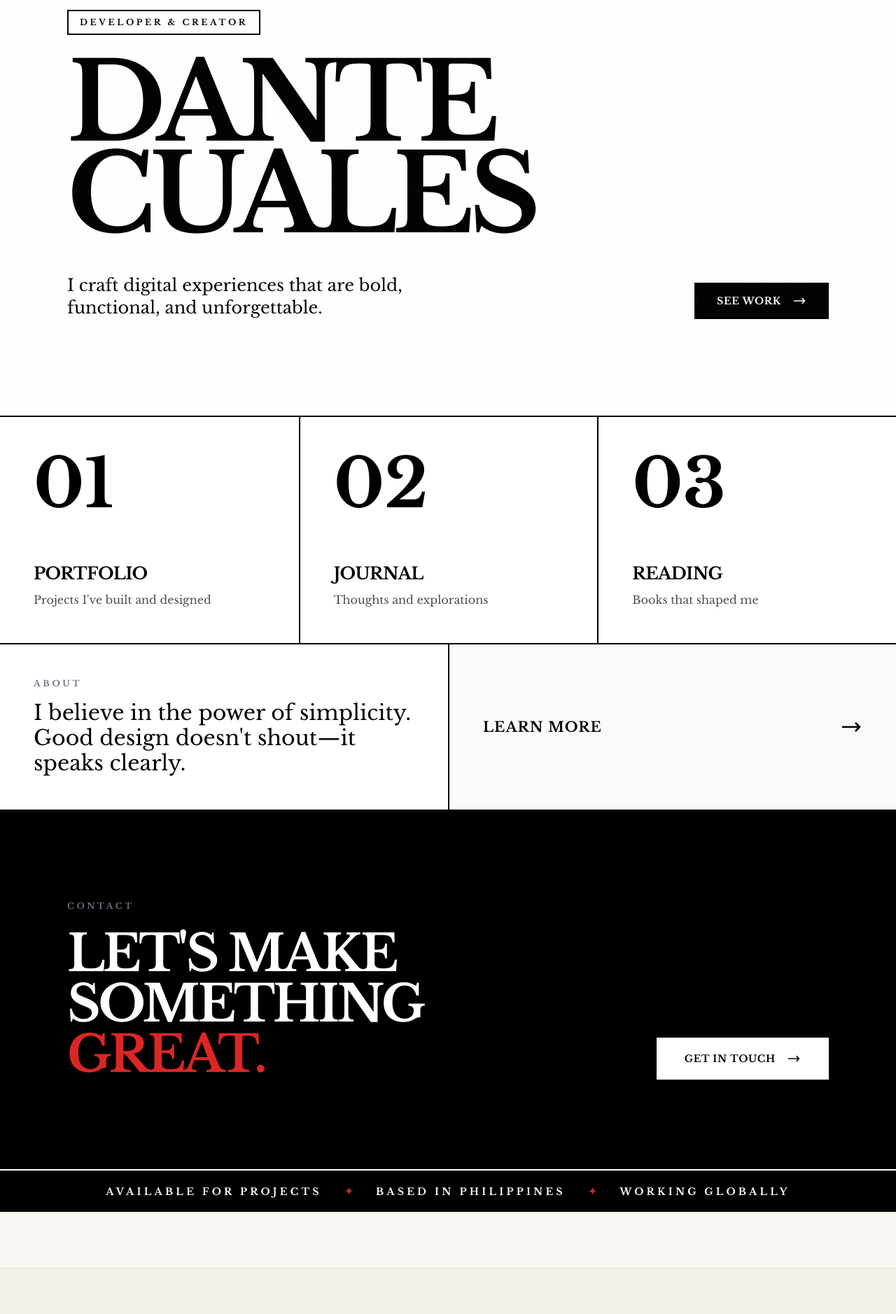
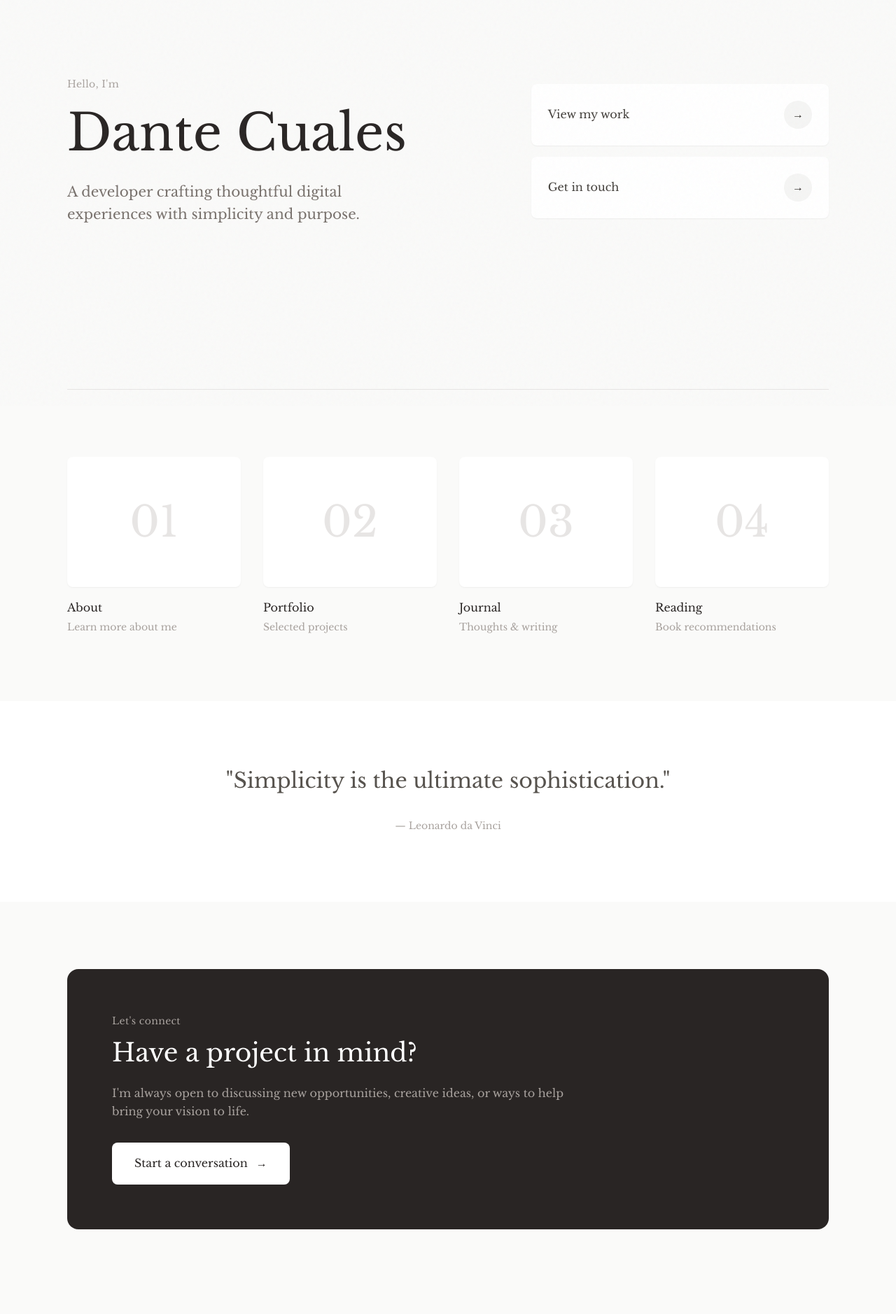
Before and after one commit to danteocualesjr/personal-website2, a Next.js app: page / in a window 1280 px wide. Shown: the part 220-2098 px from the top of the page at 70% size. Built offline with nearby package versions, Linux system fonts and the light colour scheme; a web font is replaced by a local one.

Commit message:
trying a different ui

```diff
--- a/app/page.tsx
+++ b/app/page.tsx
@@ -2,136 +2,137 @@ import Link from 'next/link'
 
 export default function Home() {
   return (
-    <div className="min-h-screen bg-white text-black">
-      {/* Hero - Full Impact */}
-      <section className="min-h-[90vh] flex flex-col justify-center px-6 md:px-12 lg:px-24 border-b-2 border-black">
-        <div className="max-w-[1400px] mx-auto w-full">
-          <div className="mb-8">
-            <span className="inline-block px-4 py-2 border-2 border-black text-xs font-bold tracking-[0.3em] uppercase">
-              Developer & Creator
-            </span>
+    <div className="min-h-screen bg-stone-50">
+      {/* Hero */}
+      <section className="min-h-[85vh] flex items-center">
+        <div className="w-full max-w-6xl mx-auto px-8">
+          <div className="grid lg:grid-cols-12 gap-12 items-center">
+            <div className="lg:col-span-7">
+              <p className="text-stone-400 text-sm mb-6 tracking-wide">
+                Hello, I'm
+              </p>
+              <h1 className="text-5xl sm:text-6xl lg:text-7xl font-light text-stone-800 leading-tight mb-8">
+                Dante Cuales
+              </h1>
+              <p className="text-xl text-stone-500 leading-relaxed max-w-md">
+                A developer crafting thoughtful digital experiences with simplicity and purpose.
+              </p>
             </div>
-          <h1 className="text-[15vw] md:text-[12vw] font-black leading-[0.85] tracking-tighter uppercase">
-            Dante
-            <br />
-            Cuales
-          </h1>
-          <div className="mt-12 flex flex-col md:flex-row md:items-end justify-between gap-8">
-            <p className="text-xl md:text-2xl max-w-lg leading-relaxed font-light">
-              I craft digital experiences that are bold, functional, and unforgettable.
-            </p>
-            <div className="flex gap-4">
+            <div className="lg:col-span-5 flex flex-col gap-4">
               <Link
                 href="/portfolio"
-                className="group flex items-center gap-4 px-8 py-4 bg-black text-white font-bold uppercase tracking-wider text-sm hover:bg-red-600 transition-colors"
+                className="group flex items-center justify-between p-6 bg-white rounded-lg shadow-sm hover:shadow-md transition-shadow"
               >
-                See Work
-                <svg className="w-5 h-5 group-hover:translate-x-1 transition-transform" fill="none" stroke="currentColor" strokeWidth={2} viewBox="0 0 24 24">
-                  <path strokeLinecap="round" strokeLinejoin="round" d="M17 8l4 4m0 0l-4 4m4-4H3" />
-                </svg>
+                <span className="text-stone-700">View my work</span>
+                <span className="w-10 h-10 rounded-full bg-stone-100 flex items-center justify-center group-hover:bg-stone-800 group-hover:text-white transition-colors">
+                  →
+                </span>
+              </Link>
+              <Link
+                href="/contact"
+                className="group flex items-center justify-between p-6 bg-white rounded-lg shadow-sm hover:shadow-md transition-shadow"
+              >
+                <span className="text-stone-700">Get in touch</span>
+                <span className="w-10 h-10 rounded-full bg-stone-100 flex items-center justify-center group-hover:bg-stone-800 group-hover:text-white transition-colors">
+                  →
+                </span>
               </Link>
             </div>
           </div>
         </div>
       </section>
 
-      {/* Work Preview */}
-      <section className="border-b-2 border-black">
-        <div className="grid md:grid-cols-3 divide-y-2 md:divide-y-0 md:divide-x-2 divide-black">
-          <Link href="/portfolio" className="group p-8 md:p-12 hover:bg-black hover:text-white transition-colors duration-300">
-            <div className="flex justify-between items-start mb-16">
-              <span className="text-7xl md:text-8xl font-black">01</span>
-              <svg className="w-8 h-8 opacity-0 group-hover:opacity-100 transition-opacity" fill="none" stroke="currentColor" strokeWidth={2} viewBox="0 0 24 24">
-                <path strokeLinecap="round" strokeLinejoin="round" d="M7 17L17 7M17 7H7M17 7V17" />
-              </svg>
+      {/* Divider */}
+      <div className="max-w-6xl mx-auto px-8">
+        <div className="h-px bg-stone-200" />
       </div>
-            <h2 className="text-2xl font-bold uppercase tracking-tight mb-2">Portfolio</h2>
-            <p className="font-light opacity-70">Projects I've built and designed</p>
+
+      {/* Links */}
+      <section className="py-24">
+        <div className="max-w-6xl mx-auto px-8">
+          <div className="grid sm:grid-cols-2 lg:grid-cols-4 gap-8">
+            <Link href="/about" className="group">
+              <div className="aspect-[4/3] bg-white rounded-lg shadow-sm mb-4 flex items-center justify-center group-hover:shadow-md transition-shadow overflow-hidden">
+                <span className="text-6xl text-stone-200 group-hover:scale-110 transition-transform">01</span>
+              </div>
+              <h3 className="text-stone-800 font-medium mb-1">About</h3>
+              <p className="text-stone-400 text-sm">Learn more about me</p>
             </Link>
 
-          <Link href="/blog" className="group p-8 md:p-12 hover:bg-black hover:text-white transition-colors duration-300">
-            <div className="flex justify-between items-start mb-16">
-              <span className="text-7xl md:text-8xl font-black">02</span>
-              <svg className="w-8 h-8 opacity-0 group-hover:opacity-100 transition-opacity" fill="none" stroke="currentColor" strokeWidth={2} viewBox="0 0 24 24">
-                <path strokeLinecap="round" strokeLinejoin="round" d="M7 17L17 7M17 7H7M17 7V17" />
-              </svg>
+            <Link href="/portfolio" className="group">
+              <div className="aspect-[4/3] bg-white rounded-lg shadow-sm mb-4 flex items-center justify-center group-hover:shadow-md transition-shadow overflow-hidden">
+                <span className="text-6xl text-stone-200 group-hover:scale-110 transition-transform">02</span>
               </div>
-            <h2 className="text-2xl font-bold uppercase tracking-tight mb-2">Journal</h2>
-            <p className="font-light opacity-70">Thoughts and explorations</p>
+              <h3 className="text-stone-800 font-medium mb-1">Portfolio</h3>
+              <p className="text-stone-400 text-sm">Selected projects</p>
             </Link>
 
-          <Link href="/books" className="group p-8 md:p-12 hover:bg-black hover:text-white transition-colors duration-300">
-            <div className="flex justify-between items-start mb-16">
-              <span className="text-7xl md:text-8xl font-black">03</span>
-              <svg className="w-8 h-8 opacity-0 group-hover:opacity-100 transition-opacity" fill="none" stroke="currentColor" strokeWidth={2} viewBox="0 0 24 24">
-                <path strokeLinecap="round" strokeLinejoin="round" d="M7 17L17 7M17 7H7M17 7V17" />
-              </svg>
+            <Link href="/blog" className="group">
+              <div className="aspect-[4/3] bg-white rounded-lg shadow-sm mb-4 flex items-center justify-center group-hover:shadow-md transition-shadow overflow-hidden">
+                <span className="text-6xl text-stone-200 group-hover:scale-110 transition-transform">03</span>
               </div>
-            <h2 className="text-2xl font-bold uppercase tracking-tight mb-2">Reading</h2>
-            <p className="font-light opacity-70">Books that shaped me</p>
+              <h3 className="text-stone-800 font-medium mb-1">Journal</h3>
+              <p className="text-stone-400 text-sm">Thoughts & writing</p>
             </Link>
+
+            <Link href="/books" className="group">
+              <div className="aspect-[4/3] bg-white rounded-lg shadow-sm mb-4 flex items-center justify-center group-hover:shadow-md transition-shadow overflow-hidden">
+                <span className="text-6xl text-stone-200 group-hover:scale-110 transition-transform">04</span>
               </div>
-      </section>
-
-      {/* About Strip */}
-      <section className="border-b-2 border-black">
-        <Link href="/about" className="group block">
-          <div className="grid md:grid-cols-2 divide-y-2 md:divide-y-0 md:divide-x-2 divide-black">
-            <div className="p-8 md:p-12 flex items-center">
-              <div>
-                <span className="text-xs font-bold tracking-[0.3em] uppercase text-gray-500 block mb-4">About</span>
-                <p className="text-2xl md:text-3xl font-light leading-relaxed">
-                  I believe in the power of simplicity. Good design doesn't shout—it speaks clearly.
-                </p>
-              </div>
-            </div>
-            <div className="p-8 md:p-12 bg-gray-50 group-hover:bg-red-600 group-hover:text-white transition-colors duration-300 flex items-center justify-between">
-              <span className="text-xl font-bold uppercase tracking-wider">Learn More</span>
-              <svg className="w-8 h-8 group-hover:translate-x-2 transition-transform" fill="none" stroke="currentColor" strokeWidth={2} viewBox="0 0 24 24">
-                <path strokeLinecap="round" strokeLinejoin="round" d="M17 8l4 4m0 0l-4 4m4-4H3" />
-              </svg>
-            </div>
-          </div>
-        </Link>
-      </section>
-
-      {/* Contact CTA */}
-      <section className="bg-black text-white">
-        <div className="max-w-[1400px] mx-auto px-6 md:px-12 lg:px-24 py-24 md:py-32">
-          <div className="flex flex-col md:flex-row md:items-end justify-between gap-12">
-            <div>
-              <span className="text-xs font-bold tracking-[0.3em] uppercase text-gray-500 block mb-6">Contact</span>
-              <h2 className="text-5xl md:text-7xl font-black uppercase leading-[0.9] tracking-tighter">
-                Let's Make
-                <br />
-                Something
-                <br />
-                <span className="text-red-600">Great.</span>
-              </h2>
-            </div>
-            <Link
-              href="/contact"
-              className="group flex items-center gap-4 px-10 py-5 bg-white text-black font-bold uppercase tracking-wider text-sm hover:bg-red-600 hover:text-white transition-colors"
-            >
-              Get in Touch
-              <svg className="w-5 h-5 group-hover:translate-x-1 transition-transform" fill="none" stroke="currentColor" strokeWidth={2} viewBox="0 0 24 24">
-                <path strokeLinecap="round" strokeLinejoin="round" d="M17 8l4 4m0 0l-4 4m4-4H3" />
-              </svg>
+              <h3 className="text-stone-800 font-medium mb-1">Reading</h3>
+              <p className="text-stone-400 text-sm">Book recommendations</p>
             </Link>
           </div>
         </div>
       </section>
 
-      {/* Footer Strip */}
-      <div className="border-t-2 border-white bg-black text-white py-4 overflow-hidden">
-        <div className="flex items-center justify-center gap-8">
-          <span className="text-sm font-bold tracking-[0.3em] uppercase">Available for Projects</span>
-          <span className="text-red-600">✦</span>
-          <span className="text-sm font-bold tracking-[0.3em] uppercase">Based in Philippines</span>
-          <span className="text-red-600">✦</span>
-          <span className="text-sm font-bold tracking-[0.3em] uppercase">Working Globally</span>
+      {/* Quote */}
+      <section className="py-24 bg-white">
+        <div className="max-w-3xl mx-auto px-8 text-center">
+          <blockquote className="text-2xl sm:text-3xl text-stone-600 font-light leading-relaxed mb-8">
+            "Simplicity is the ultimate sophistication."
+          </blockquote>
+          <cite className="text-stone-400 text-sm not-italic">— Leonardo da Vinci</cite>
+        </div>
+      </section>
+
+      {/* Contact */}
+      <section className="py-24">
+        <div className="max-w-6xl mx-auto px-8">
+          <div className="bg-stone-800 rounded-2xl p-12 sm:p-16">
+            <div className="max-w-2xl">
+              <p className="text-stone-400 text-sm mb-4 tracking-wide">Let's connect</p>
+              <h2 className="text-3xl sm:text-4xl text-white font-light mb-6">
+                Have a project in mind?
+              </h2>
+              <p className="text-stone-400 mb-8 leading-relaxed">
+                I'm always open to discussing new opportunities, creative ideas, or ways to help bring your vision to life.
+              </p>
+              <Link
+                href="/contact"
+                className="inline-flex items-center gap-3 px-8 py-4 bg-white text-stone-800 rounded-lg font-medium hover:bg-stone-100 transition-colors"
+              >
+                Start a conversation
+                <span>→</span>
+              </Link>
             </div>
           </div>
         </div>
+      </section>
+
+      {/* Footer info */}
+      <section className="py-12">
+        <div className="max-w-6xl mx-auto px-8">
+          <div className="flex flex-wrap items-center justify-center gap-8 text-sm text-stone-400">
+            <span className="flex items-center gap-2">
+              <span className="w-2 h-2 bg-green-500 rounded-full"></span>
+              Available for work
+            </span>
+            <span>Based in Philippines</span>
+            <span>Working globally</span>
+          </div>
+        </div>
+      </section>
+    </div>
   )
 }
```
Lines whose indentation alone changed are shown as unchanged.
